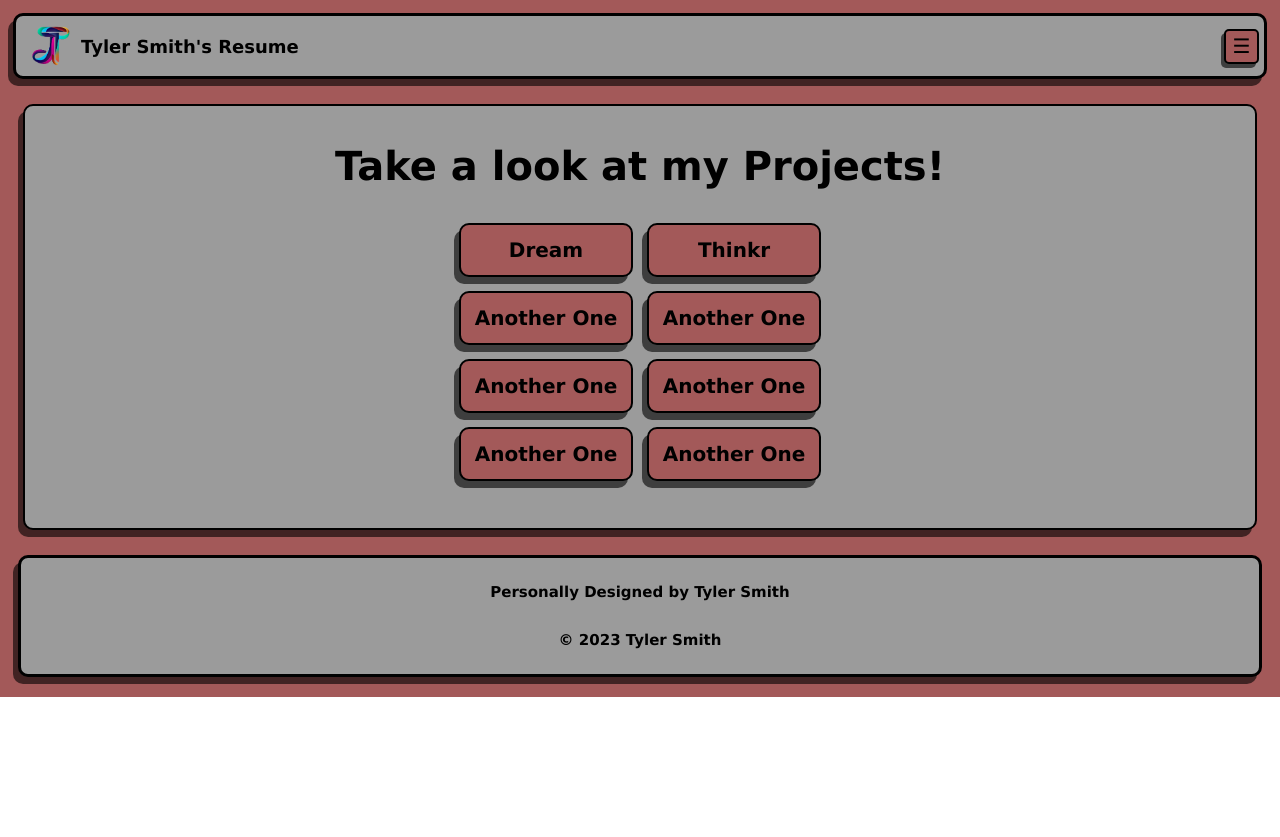
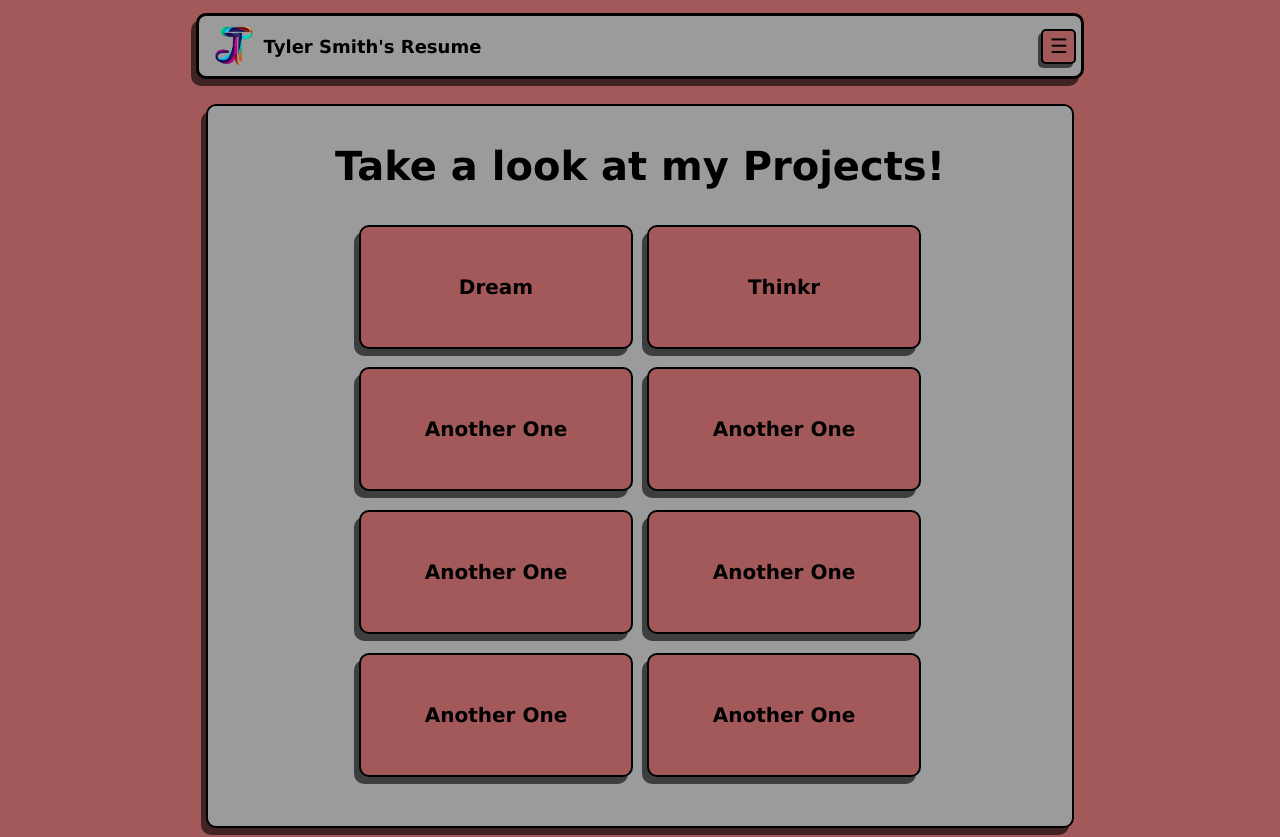
Before and after one commit to Atlessc/ts-portfolio-final, a React (Vite) app: page /projects in a window 1280 px wide. Shown: the top 837 px of the page. Before the commit the page ends 800 px from the top, so only its background shows below. Built offline with nearby package versions, Linux system fonts and the light colour scheme.

Commit message:
okay i fixed the CSS but im getting rid of the GA

```diff
--- a/package.json
+++ b/package.json
@@ -14,7 +14,6 @@
     "react": "^18.2.0",
     "react-bootstrap-icons": "^1.10.3",
     "react-dom": "^18.2.0",
-    "react-ga": "^3.3.1",
     "react-router-dom": "^6.11.1"
   },
   "devDependencies": {
--- a/src/App.css
+++ b/src/App.css
@@ -4,4 +4,7 @@
     height: max-content, 100vh;
     background-color: rgb(163, 89, 89);
     margin: -10px;
+    display: flex;
+    align-items: center;
+    width: max-content, 100vw;
 }
--- a/src/App.jsx
+++ b/src/App.jsx
@@ -2,19 +2,8 @@ import './App.css'
 import { FooterSection } from './components/footer'
 import { HomePage } from './components/home'
 import { NavSection } from './components/nav'
-import ReactGA from 'react-ga'
-import { useEffect } from 'react'
-
-const TRACKING_ID ="UA-277352337-1";
-ReactGA.initialize(TRACKING_ID);
-
 
 function App() {
-
-  useEffect(() => {
-    // non interactions
-    ReactGA.pageview(window.location.pathname + window.location.search);
-  }, [])
 
   return (
       <div className='App'>
--- a/src/components/XPCards.jsx
+++ b/src/components/XPCards.jsx
@@ -1,18 +1,12 @@
 import React, { useState } from 'react';
 import data from './jobs.json';
 import './component.css';
-import ReactGA from 'react-ga'
 
 export const XPCards = () => {
   const [expandedCardId, setExpandedCardId] = useState(null);
 
   const handleLogoClick = id => {
     setExpandedCardId(prevId => (prevId === id ? null : id));
-    ReactGA.event({
-      category: 'User',
-      action: 'Clicked on a job logo',
-      label: data.company
-    });
   };
 
   return (
--- a/src/components/component.css
+++ b/src/components/component.css
@@ -7,8 +7,9 @@
     .Container {
         display: flex;
         flex-direction: column;
-        min-height: 800px;
+        min-height: 100vh;
         max-height: fit-content;
+        width: 99vw;
         margin: 10px;
     }
 
@@ -454,7 +455,8 @@
         flex-direction: column;
         justify-content: center;
         align-items: center;
-        height: fit-content;
+        min-height: 500px;
+        max-height: fit-content;
         padding: 10px;
         margin: 10px;
         box-shadow: -5px 7px 0px rgba(0, 0, 0, 0.6);
@@ -479,7 +481,7 @@
         justify-content: center;
         align-items: center;
         margin-bottom: 30px;
-        width: 100%;
+        width: 80%;
     }
 
     .ProjectLinks {
@@ -510,9 +512,9 @@
         color: black;
         display: flex;
         flex-direction: column;
-        justify-content: center;
-        align-items: center;
-        height: fit-content;
+        align-items: center;
+        min-height: 400px;
+        max-height: fit-content;
         padding: 15px 15px;
         margin: 15px;
         box-shadow: -5px 7px 0px rgba(0, 0, 0, 0.6);
@@ -659,9 +661,10 @@
     .Container {
         display: flex;
         flex-direction: column;
-        min-height: 100px;
+        min-height: 100vh;
         max-height: fit-content;
         margin: 10px;
+        width: 100%;
     }
 
     .HomeContent {
@@ -1104,7 +1107,8 @@
         flex-direction: column;
         justify-content: center;
         align-items: center;
-        height: fit-content;
+        min-height: 500px;
+        max-height: fit-content;
         padding: 10px;
         margin: 15px;
         box-shadow: -5px 7px 0px rgba(0, 0, 0, 0.6);
@@ -1116,6 +1120,7 @@
     }
 
     .Projects-Heading {
+        text-align: center;
         font-size: 40px;
         color: rgb(0, 0, 0);
     }
@@ -1128,7 +1133,7 @@
         justify-content: center;
         align-items: center;
         margin-bottom: 30px;
-        width: 40%;
+        width: 63%;
     }
 
     .ProjectLinks {
@@ -1158,7 +1163,8 @@
         flex-direction: column;
         justify-content: center;
         align-items: center;
-        height: fit-content;
+        min-height: 500px;
+        max-height: fit-content;
         padding: 15px 15px;
         margin: 15px;
         box-shadow: -5px 7px 0px rgba(0, 0, 0, 0.6);
@@ -1303,9 +1309,11 @@
     .Container {
         display: flex;
         flex-direction: column;
-        min-height: 100px;
+        min-height: 100vh;
         max-height: fit-content;
         margin: 10px;
+        min-width: 70%;
+        max-width: 1200px;
     }
 
     .HomeContent {
@@ -1748,7 +1756,8 @@
         flex-direction: column;
         justify-content: center;
         align-items: center;
-        height: fit-content;
+        height: 500px;
+        max-height: fit-content;
         padding: 10px;
         margin: 15px;
         box-shadow: -5px 7px 0px rgba(0, 0, 0, 0.6);
@@ -1760,6 +1769,7 @@
     }
 
     .Projects-Heading {
+        text-align: center;
         font-size: 40px;
         color: rgb(0, 0, 0);
     }
@@ -1772,7 +1782,7 @@
         justify-content: center;
         align-items: center;
         margin-bottom: 30px;
-        width: 40%;
+        width: 60%;
     }
 
     .ProjectLinks {
@@ -1947,9 +1957,11 @@
     .Container {
         display: flex;
         flex-direction: column;
-        min-height: 100px;
+        min-height: 100vh;
         max-height: fit-content;
         margin: 10px;
+        min-width: 70%;
+        max-width: 1200px;
     }
 
     .HomeContent {
@@ -2392,7 +2404,7 @@
         flex-direction: column;
         justify-content: center;
         align-items: center;
-        height: fit-content;
+        height: 700px;
         padding: 10px;
         margin: 15px;
         box-shadow: -5px 7px 0px rgba(0, 0, 0, 0.6);
@@ -2416,7 +2428,8 @@
         justify-content: center;
         align-items: center;
         margin-bottom: 30px;
-        width: 40%;
+        width: 700px;
+        height: fit-content;
     }
 
     .ProjectLinks {
@@ -2426,8 +2439,8 @@
         align-items: center;
         border: 2px solid black;
         background-color: rgb(163, 89, 89);
-        width: 150px;
-        height: 30px;
+        width: 250px;
+        height: 100px;
         margin: 7px;
         padding: 10px;
         text-decoration: none;
```
Also changed, not shown: 1 other file (tests, documents, lock files or other folders).
